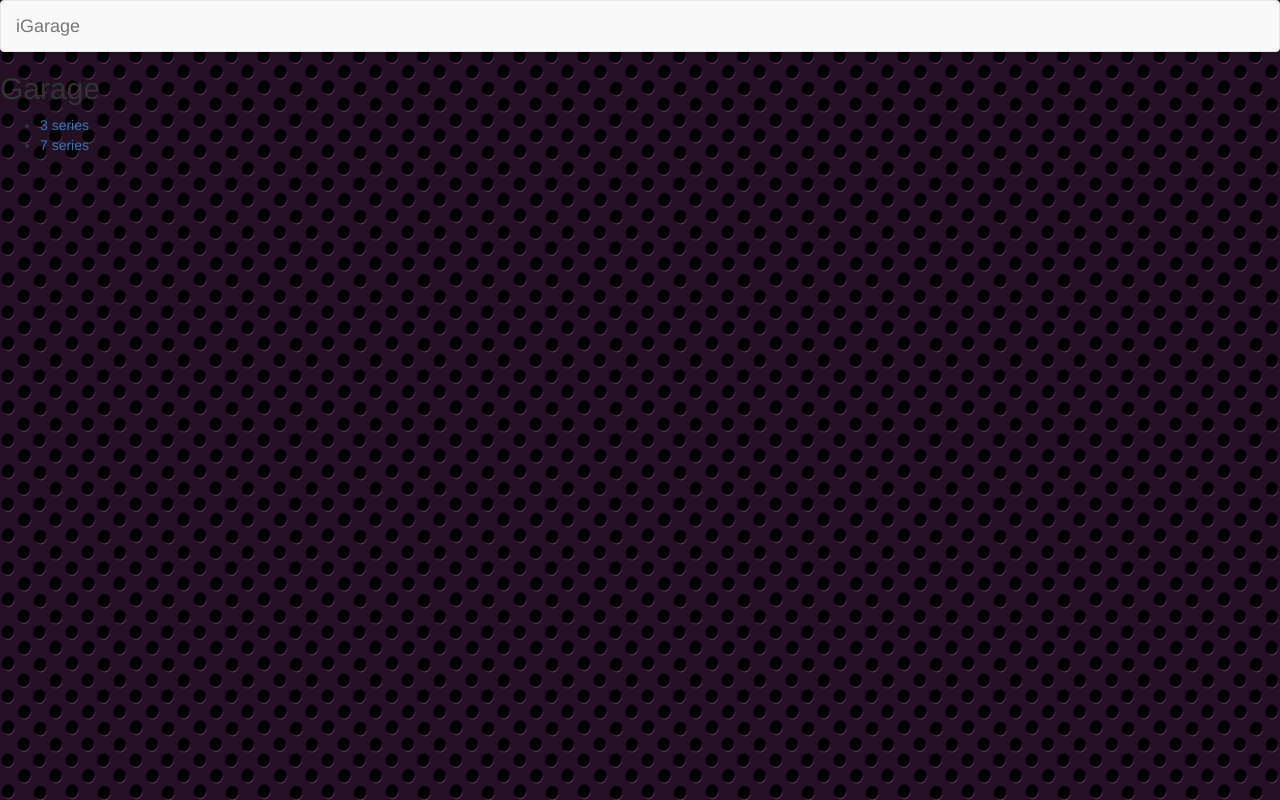
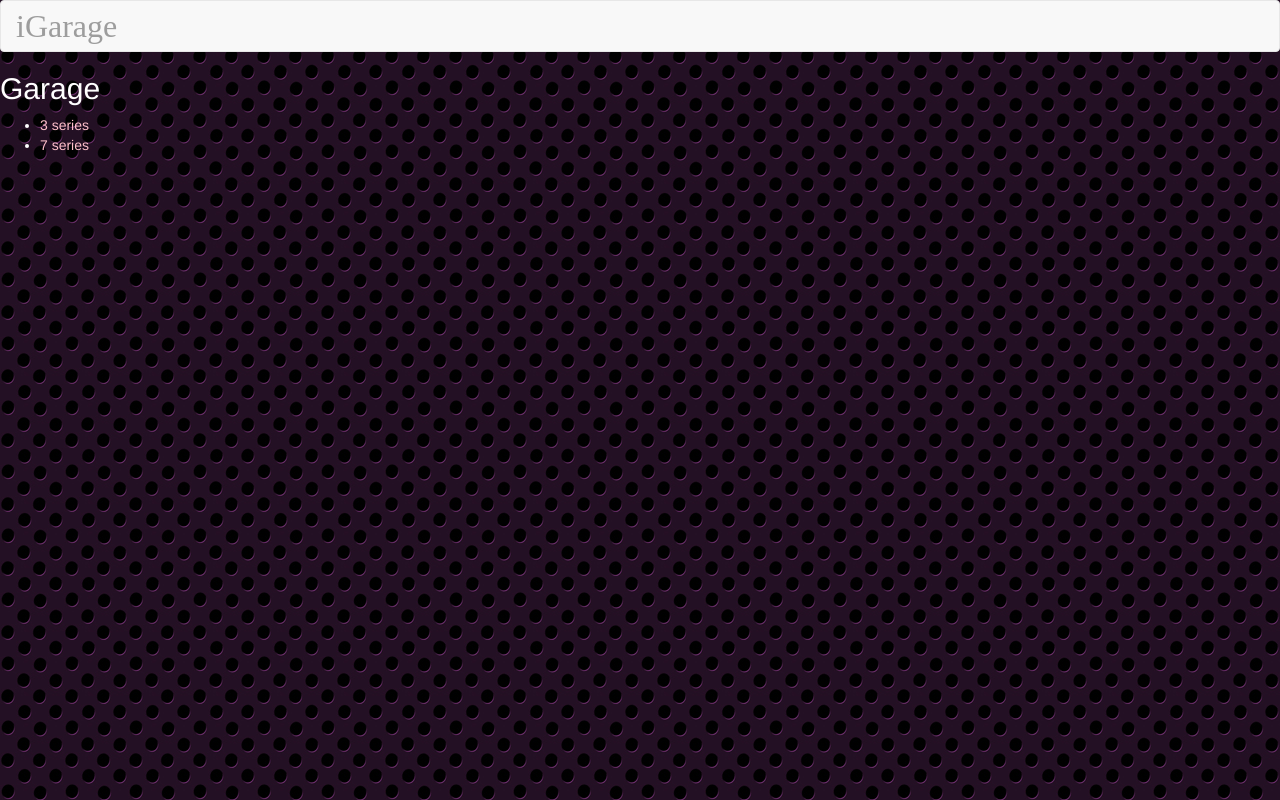
Before and after one commit to chrisb1986/awp2, a Django app: page /garage/ in a window 1280 px wide. Run offline with Django 3.2, Linux system fonts and the light colour scheme; data comes from the database, SQL or seed files in the repository; some libraries are stand-ins or nearby versions; some web fonts are replaced.

Commit message:
Update css

```diff
--- a/garage/static/garage/style.css
+++ b/garage/static/garage/style.css
@@ -1,7 +1,32 @@
+/* Fonts. */
+/* Milkshake. */
+@font-face {
+    font-family: milkshake;
+    src: url("fonts/milkshake/milkshake.eot") format('embedded-opentype') /* EOT file for IE */
+}
+@font-face {
+    font-family: milkshake;
+    src: url("fonts/milkshake/milkshake.ttf") format('truetype') /* TTF file for CSS3 browsers */
+}
+@font-face {
+    font-family: milkshake;
+    src: url("fonts/milkshake/milkshake.otf") /* OTF file for everything? */
+}
+@font-face {
+    font-family: milkshake;
+    src: url("/fonts/milkshake/milkshake.woff") /* WOFF file for everything? */
+}
+
+
 body {
     background: black url("images/bg.jpg");
-    color: white;
+    color: white!important;
+}
+nav div div a {
+    font-family: milkshake;
+    color: #9d9d9d !important;
+    font-size: xx-large !important;
 }
 a {
-    color: pink;
+    color: pink !important;
 }
```
